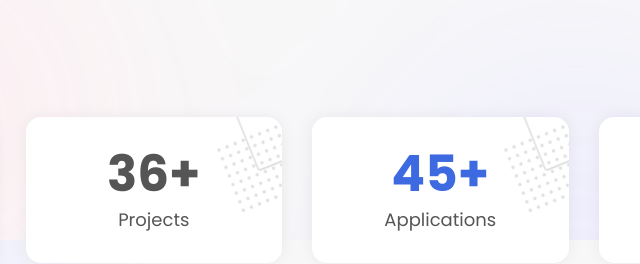
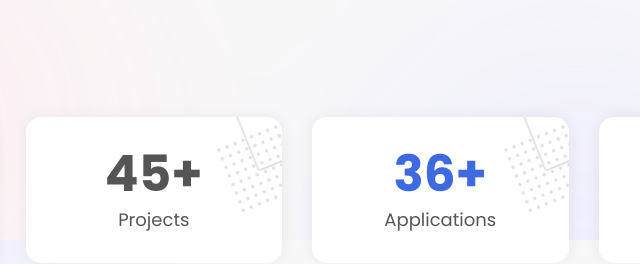
Before and after one commit to drangonknight0218/portfolio, a website: page index.html in a window 1280 px wide. Shown: the part 6160-6424 px from the top of the page, 343-983 px from the left. Drawn offline with Linux system fonts and the light colour scheme.

Commit message:
update the count of applications and projects

```diff
--- a/index.html
+++ b/index.html
@@ -672,13 +672,13 @@ Johnny Williams - Portfolio
                 </div>
                 <div class="col-lg-3 col-md-6">
                     <div class="count-block" data-tilt>
-                        <h3><span class="counter counter-value" data-count="36">36</span>+</h3>
+                        <h3><span class="counter counter-value" data-count="45">45</span>+</h3>
                         <p>Projects</p>
                     </div>
                 </div>
                 <div class="col-lg-3 col-md-6">
                     <div class="count-block" data-tilt>
-                        <h3 class="active-num"><span class="counter counter-value" data-count="45">45</span>+</h3>
+                        <h3 class="active-num"><span class="counter counter-value" data-count="36">36</span>+</h3>
                         <p>Applications</p>
                     </div>
                 </div>
```
